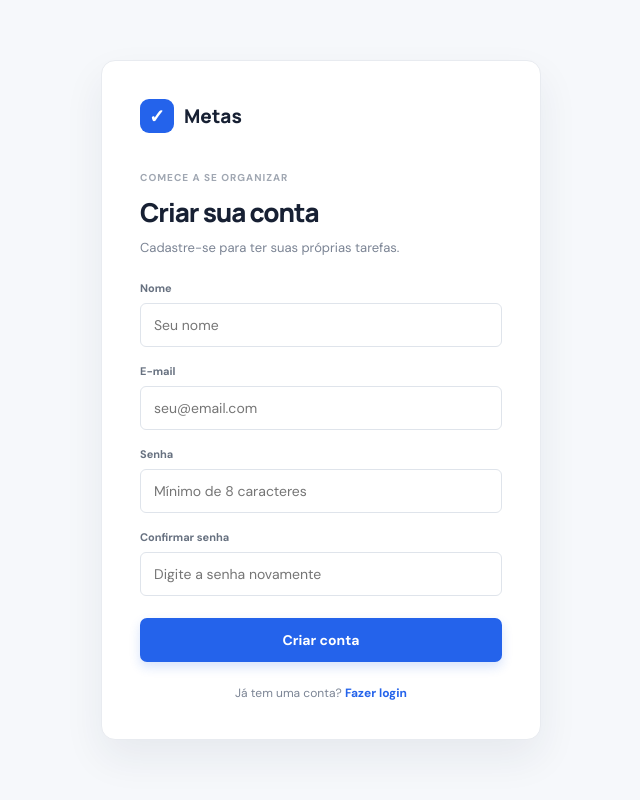
After one commit to Bryan0029/gestao-tarefas, a PHP site: page /cadastro.php in a window 1280 px wide. The commit adds this page. Shown: the whole page, without its empty margins (319-959 px from the left). Run offline with PHP 8.4, Linux system fonts and the light colour scheme.

Commit message:
Add files via upload

```diff
--- a/gestao-tarefas/assets/css/style.css
+++ b/gestao-tarefas/assets/css/style.css
@@ -562,3 +562,76 @@ button,input,textarea,select {
     margin:30px auto
   }
 }
+
+
+/* Autenticação: estilos adicionais para login e cadastro */
+.auth-page {
+  min-height:100vh;
+  display:grid;
+  place-items:center;
+  padding:24px;
+  background:#f6f8fb
+}
+.auth-card {
+  width:min(100%,440px);
+  padding:38px;
+  background:#fff;
+  border:1px solid var(--line);
+  border-radius:14px;
+  box-shadow:var(--shadow)
+}
+.auth-brand {
+  display:flex;
+  align-items:center;
+  gap:10px;
+  color:var(--ink);
+  font:800 19px Manrope,sans-serif;
+  text-decoration:none;
+  margin-bottom:38px
+}
+.auth-brand .brand-mark {
+  display:grid;
+  place-items:center;
+  width:34px;
+  height:34px;
+  border-radius:9px;
+  background:var(--blue);
+  color:#fff
+}
+.auth-card h1 {
+  margin:0;
+  color:var(--ink);
+  font:800 26px Manrope,sans-serif;
+  letter-spacing:-.04em
+}
+.auth-description {
+  margin:9px 0 25px;
+  color:var(--muted);
+  font-size:13px
+}
+.auth-card .field {
+  margin-bottom:17px
+}
+.auth-card .field input {
+  width:100%;
+  box-sizing:border-box
+}
+.auth-submit {
+  width:100%;
+  margin-top:5px;
+  padding:13px
+}
+.auth-footer {
+  margin:23px 0 0;
+  text-align:center;
+  color:var(--muted);
+  font-size:12px
+}
+.auth-footer a {
+  color:var(--blue);
+  font-weight:700;
+  text-decoration:none
+}
+@media(max-width:480px) {
+  .auth-card {padding:27px 21px}
+}
--- /dev/null
+++ b/gestao-tarefas/cadastro.php
@@ -0,0 +1,81 @@
+<?php
+require_once __DIR__ . '/conexao.php';
+
+if (usuarioAtual()) {
+    header('Location: index.php');
+    exit;
+}
+
+$erro = '';
+if ($_SERVER['REQUEST_METHOD'] === 'POST') {
+    $nome = trim($_POST['nome'] ?? '');
+    $email = mb_strtolower(trim($_POST['email'] ?? ''));
+    $senha = $_POST['senha'] ?? '';
+    $confirmacao = $_POST['confirmacao'] ?? '';
+
+    if (mb_strlen($nome) < 2) {
+        $erro = 'Informe seu nome (pelo menos 2 caracteres).';
+    } elseif (!filter_var($email, FILTER_VALIDATE_EMAIL)) {
+        $erro = 'Informe um e-mail válido.';
+    } elseif (strlen($senha) < 8) {
+        $erro = 'A senha deve ter pelo menos 8 caracteres.';
+    } elseif ($senha !== $confirmacao) {
+        $erro = 'As senhas não coincidem.';
+    } elseif (R::findOne('usuarios', 'email = ?', [$email])) {
+        $erro = 'Já existe uma conta cadastrada com esse e-mail.';
+    } else {
+        $usuario = R::dispense('usuarios');
+        $usuario->nome = $nome;
+        $usuario->email = $email;
+        $usuario->senha = password_hash($senha, PASSWORD_DEFAULT);
+        R::store($usuario);
+
+        session_regenerate_id(true);
+        $_SESSION['usuario_id'] = (int) $usuario->id;
+        $_SESSION['usuario_nome'] = $nome;
+        $_SESSION['usuario_email'] = $email;
+        header('Location: index.php');
+        exit;
+    }
+}
+?>
+<!doctype html>
+<html lang="pt-BR">
+<head>
+<meta charset="utf-8">
+<meta name="viewport" content="width=device-width, initial-scale=1">
+<title>Criar conta · Metas</title>
+<link rel="preconnect" href="https://fonts.googleapis.com">
+<link href="https://fonts.googleapis.com/css2?family=DM+Sans:wght@400;500;600;700&family=Manrope:wght@600;700;800&display=swap" rel="stylesheet">
+<link rel="stylesheet" href="assets/css/style.css">
+</head>
+<body class="auth-page">
+<main class="auth-card">
+    <a class="auth-brand" href="cadastro.php"><span class="brand-mark">✓</span> Metas</a>
+    <p class="eyebrow">Comece a se organizar</p>
+    <h1>Criar sua conta</h1>
+    <p class="auth-description">Cadastre-se para ter suas próprias tarefas.</p>
+    <?php if ($erro): ?><div class="flash error"><?= e($erro) ?></div><?php endif; ?>
+    <form method="post">
+        <div class="field">
+            <label for="nome">Nome</label>
+            <input id="nome" name="nome" required maxlength="120" autocomplete="name" value="<?= e($_POST['nome'] ?? '') ?>" placeholder="Seu nome">
+        </div>
+        <div class="field">
+            <label for="email">E-mail</label>
+            <input id="email" name="email" type="email" required autocomplete="email" value="<?= e($_POST['email'] ?? '') ?>" placeholder="seu@email.com">
+        </div>
+        <div class="field">
+            <label for="senha">Senha</label>
+            <input id="senha" name="senha" type="password" required minlength="8" autocomplete="new-password" placeholder="Mínimo de 8 caracteres">
+        </div>
+        <div class="field">
+            <label for="confirmacao">Confirmar senha</label>
+            <input id="confirmacao" name="confirmacao" type="password" required minlength="8" autocomplete="new-password" placeholder="Digite a senha novamente">
+        </div>
+        <button class="primary-btn auth-submit" type="submit">Criar conta</button>
+    </form>
+    <p class="auth-footer">Já tem uma conta? <a href="login.php">Fazer login</a></p>
+</main>
+</body>
+</html>
--- a/gestao-tarefas/conexao.php
+++ b/gestao-tarefas/conexao.php
@@ -2,6 +2,10 @@
 declare(strict_types=1);
 
 require_once __DIR__ . '/class/rb.php';
+
+if (session_status() !== PHP_SESSION_ACTIVE) {
+    session_start();
+}
 
 $host = getenv('DB_HOST') ?: '127.0.0.1';
 $port = getenv('DB_PORT') ?: '3306';
@@ -16,8 +20,19 @@ R::setup(
 );
 
 R::exec(
+    'CREATE TABLE IF NOT EXISTS usuarios (
+        id INT UNSIGNED AUTO_INCREMENT PRIMARY KEY,
+        nome VARCHAR(120) NOT NULL,
+        email VARCHAR(190) NOT NULL UNIQUE,
+        senha VARCHAR(255) NOT NULL,
+        criado_em TIMESTAMP DEFAULT CURRENT_TIMESTAMP
+    ) ENGINE=InnoDB'
+);
+
+R::exec(
     'CREATE TABLE IF NOT EXISTS tarefas (
         id INT UNSIGNED AUTO_INCREMENT PRIMARY KEY,
+        user_id INT UNSIGNED NOT NULL,
         titulo VARCHAR(180) NOT NULL,
         descricao TEXT NULL,
         categoria VARCHAR(80) NOT NULL DEFAULT "Trabalho",
@@ -26,10 +41,38 @@ R::exec(
         concluida TINYINT(1) NOT NULL DEFAULT 0,
         criada_em TIMESTAMP DEFAULT CURRENT_TIMESTAMP,
         atualizada_em TIMESTAMP DEFAULT CURRENT_TIMESTAMP ON UPDATE CURRENT_TIMESTAMP,
-        INDEX idx_tarefas_status (concluida),
+        INDEX idx_tarefas_usuario (user_id),        INDEX idx_tarefas_status (concluida),
         INDEX idx_tarefas_prazo (prazo)
     ) ENGINE=InnoDB'
 );
+
+// Atualiza instalações anteriores sem alterar os dados ou o visual do projeto.
+$colunaUsuario = R::getCell("SHOW COLUMNS FROM tarefas LIKE 'user_id'");
+if (!$colunaUsuario) {
+    R::exec('ALTER TABLE tarefas ADD user_id INT UNSIGNED NULL AFTER id');
+    R::exec('ALTER TABLE tarefas ADD INDEX idx_tarefas_usuario (user_id)');
+}
+
+function usuarioAtual(): ?array
+{
+    if (empty($_SESSION['usuario_id'])) {
+        return null;
+    }
+
+    return [
+        'id' => (int) $_SESSION['usuario_id'],
+        'nome' => (string) ($_SESSION['usuario_nome'] ?? 'Usuário'),
+        'email' => (string) ($_SESSION['usuario_email'] ?? ''),
+    ];
+}
+
+function exigirLogin(): void
+{
+    if (!usuarioAtual()) {
+        header('Location: login.php');
+        exit;
+    }
+}
 
 function e(?string $value): string
 {
@@ -90,7 +133,9 @@ function topo(string $titulo, string $pagina): void
                         <b>/</b>
                         <strong><?= e($titulo) ?></strong>
                     </div>
-                    <div class="account">
+                    <div class="account" style="display:flex;align-items:center;gap:12px">
+                        <span style="font-size:12px;color:#687386"><?= e(usuarioAtual()['nome'] ?? '') ?></span>
+                        <a href="logout.php" style="font-size:12px;color:#687386;text-decoration:none">Sair</a>
                         <span class="avatar">✓</span>
                     </div>
                 </header>
--- a/gestao-tarefas/exclusao.php
+++ b/gestao-tarefas/exclusao.php
@@ -1,10 +1,12 @@
 <?php
 require_once __DIR__ . '/conexao.php';
+exigirLogin();
+$usuarioId = usuarioAtual()['id'];
 
 $id = (int) ($_GET['id'] ?? $_POST['id'] ?? 0);
-$tarefa = R::load('tarefas', $id);
+$tarefa = R::findOne('tarefas', 'id = ? AND user_id = ?', [$id, $usuarioId]);
 
-if (!$tarefa->id) {
+if (!$tarefa || !$tarefa->id) {
     header('Location: index.php');
     exit;
 }
--- a/gestao-tarefas/inclusao.php
+++ b/gestao-tarefas/inclusao.php
@@ -1,5 +1,7 @@
 <?php
 require_once __DIR__ . '/conexao.php';
+exigirLogin();
+$usuarioId = usuarioAtual()['id'];
 
 $erro = '';
 
@@ -13,6 +15,7 @@ if ($_SERVER['REQUEST_METHOD'] === 'POST') {
         $erro = 'Digite um título com pelo menos 3 caracteres.';
     } else {
         $tarefa = R::dispense('tarefas');
+        $tarefa->user_id = $usuarioId;
         $tarefa->titulo = $titulo;
         $tarefa->descricao = $descricao ?: null;
         $tarefa->categoria = $categoria ?: 'Trabalho';
```
Also changed, not shown: gestao-tarefas/index.php (+9 -7 lines), gestao-tarefas/login.php (added, +57 -0 lines), gestao-tarefas/logout.php (added, +12 -0 lines).
